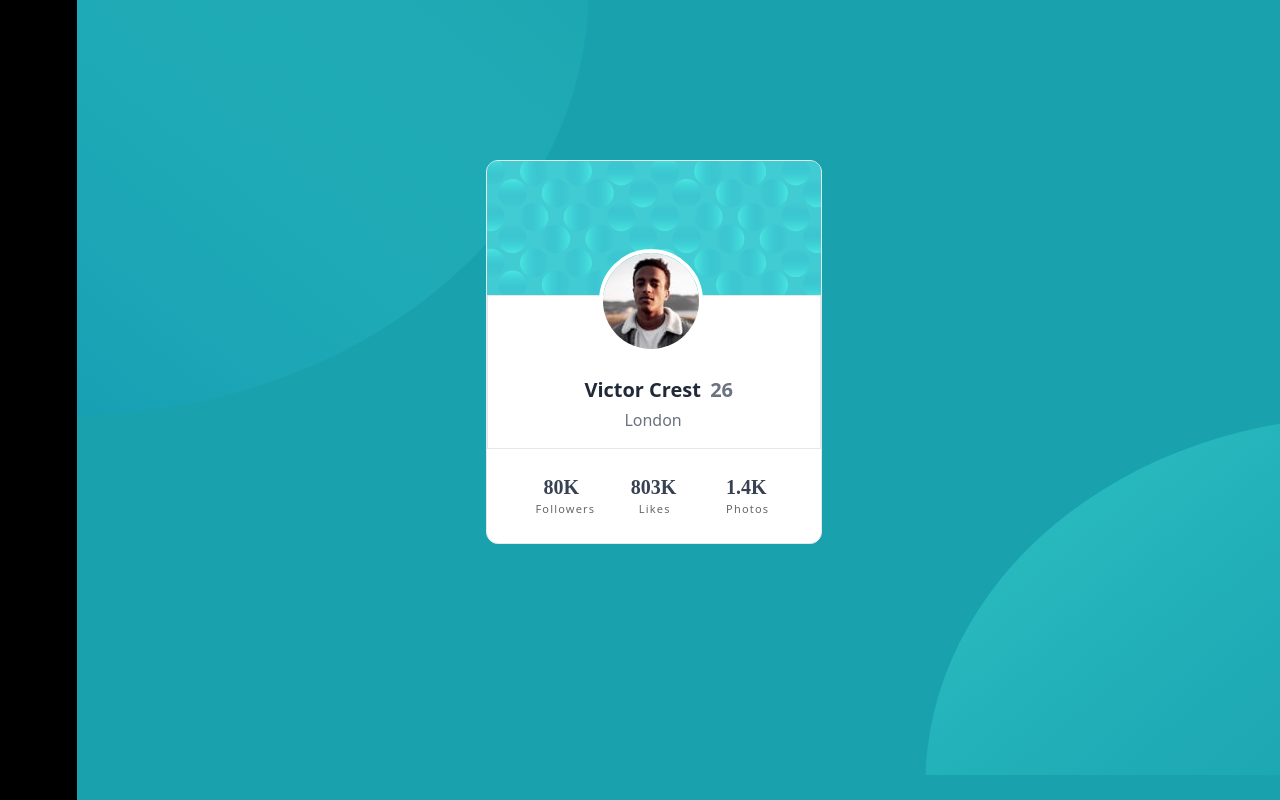
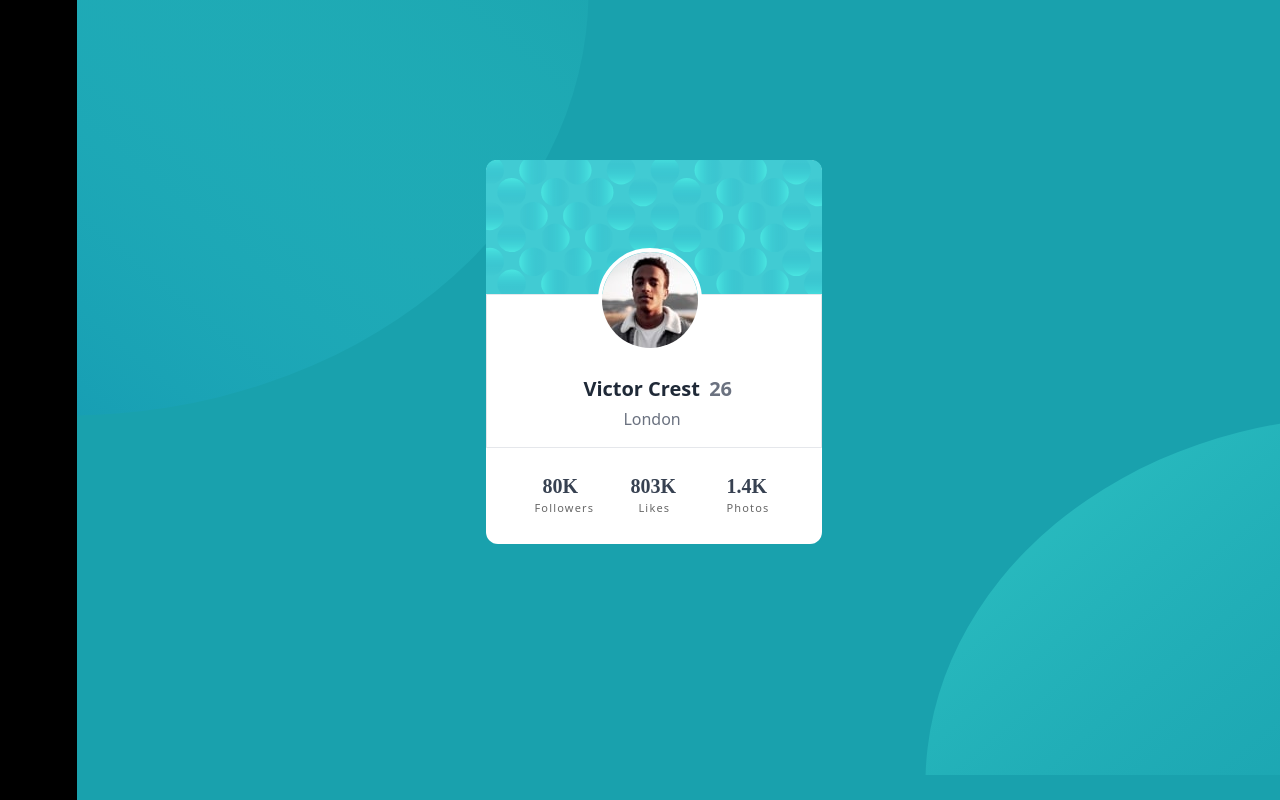
Before and after one commit to rohtec/profilecard, a plain HTML site: page index.html in a window 1280 px wide. Shown: the top 800 px of the page. Drawn offline with nearby package versions, Linux system fonts and the light colour scheme.

Commit message:
Update index.html
init

```diff
--- a/index.html
+++ b/index.html
@@ -12,7 +12,7 @@
 	<div class="container my-0 w-full block md:mx-10 h-96" id="parent">
 		 <img src="bg-pattern-top.svg" class="images ">
 
-		<div class="middle mx-10 mt-0 bg-white rounded-xl items-center border border-gray-200" id="center">
+		<div class="middle mt-0 bg-white rounded-xl items-center " id="center">
 			<img src="bg-pattern-card.svg" class="mid w-full ">
 			<img src="image-victor.jpg" class=" img rounded-full ">
 			<div class="main items-center w-full h-30 border border-gray-200"><h1 class="text-gray-800 text-xl font-bold font-Calibri">Victor Crest <span class="text-gray-500 font-small px-1">26</span></h1>
```
